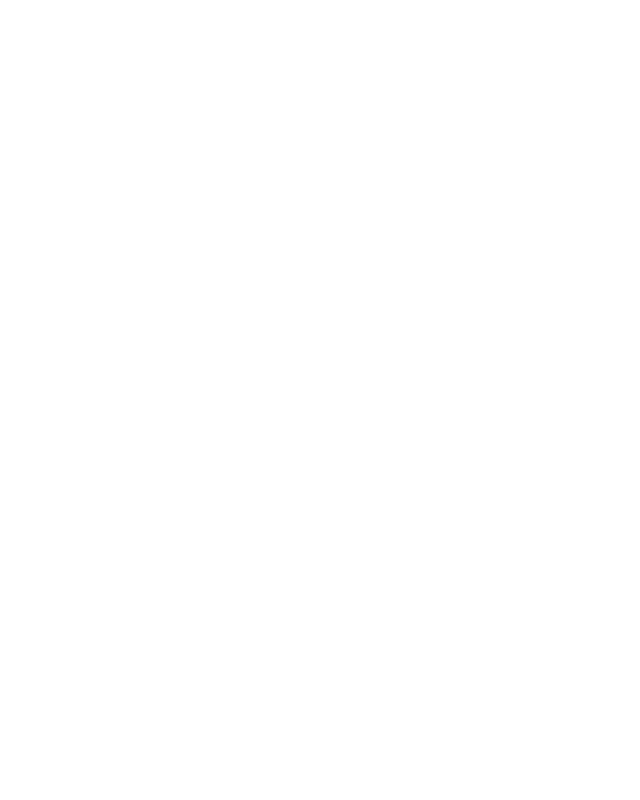
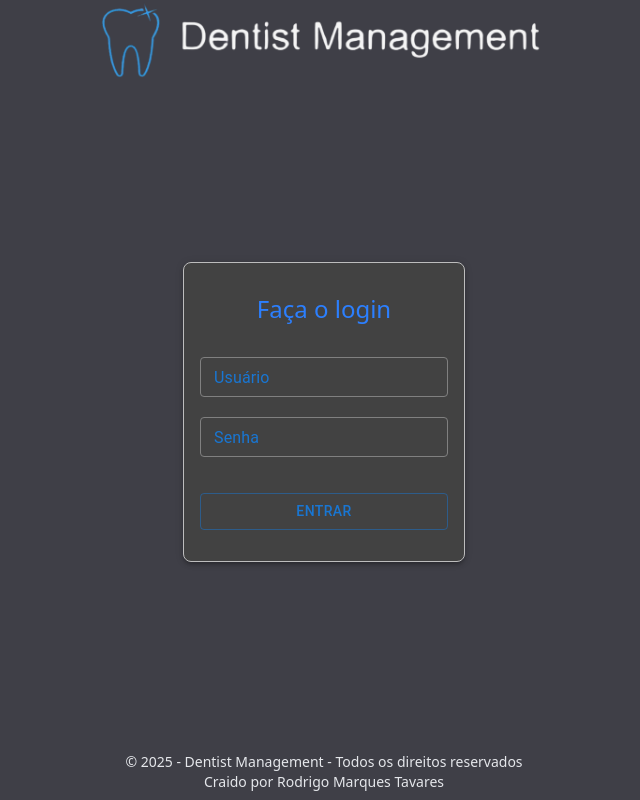
Before and after one commit to mtrodrigo/dentist_management, a React (Vite) app: page /login in a window 1280 px wide. Before the commit this address had no page. Shown: the whole page, without its empty margins (316-956 px from the left). Built offline with nearby package versions, Linux system fonts and the light colour scheme.

Commit message:
ajusta rota de login na aplicação e redireciona após logout

```diff
--- a/src/App.tsx
+++ b/src/App.tsx
@@ -10,7 +10,7 @@
     <Router>
       <Routes>
         <Route path="/" element={<Layout />}>
-          <Route index element={<Login />} />
+          <Route index path="/login" element={<Login />} />
           <Route path="/home" element={<Home />} />
           <Route path="/patient/:id" element={<Details />} />
           <Route path="/patient/register" element={<Register />} />
--- a/src/hooks/useAuth.tsx
+++ b/src/hooks/useAuth.tsx
@@ -66,7 +66,7 @@
     delete api.defaults.headers.Authorization;
 
     toast.success(msgText);
-    navigate("/");
+    navigate('/login');
   };
   return { authenticated, login, logout };
 }
```
